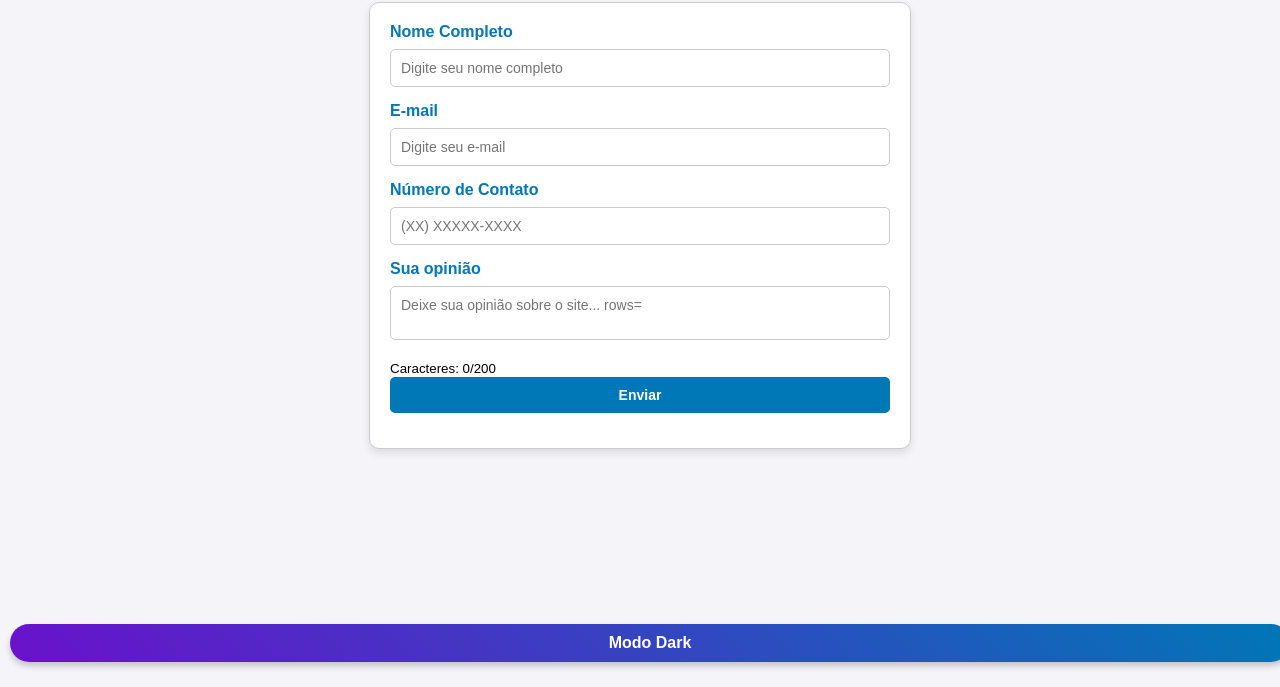
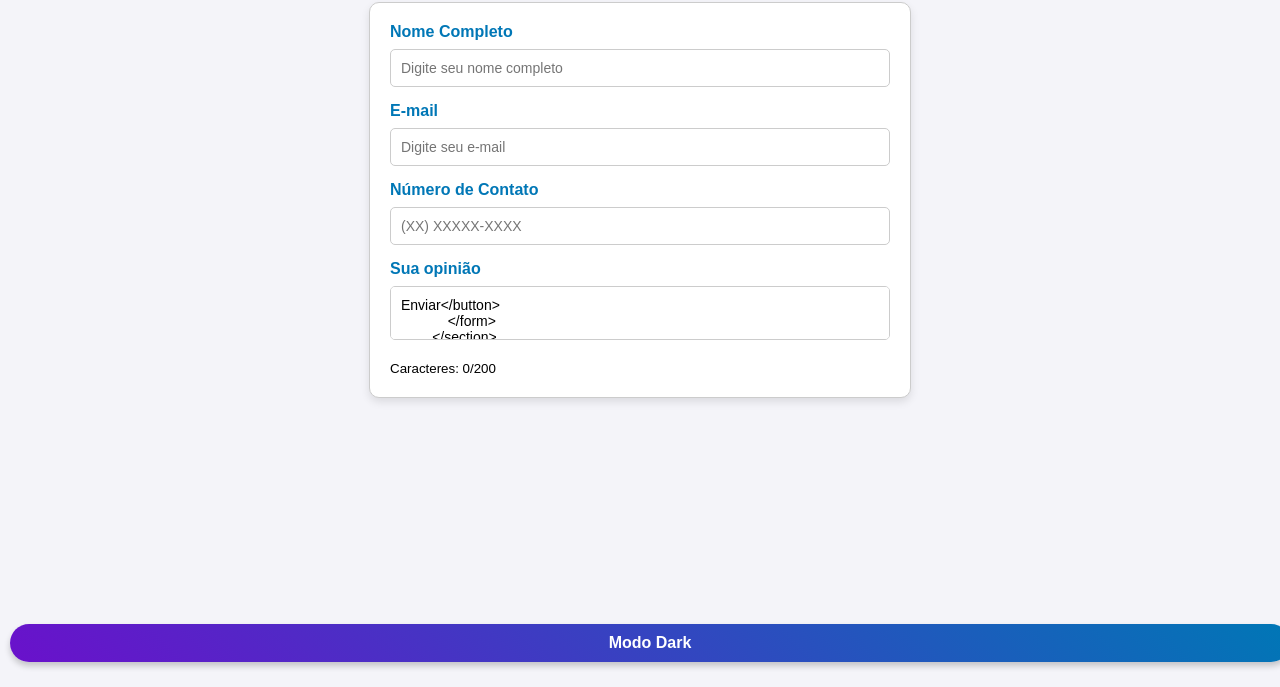
Before and after one commit to matheusamancio06/projeto-font-end, a plain HTML site: page cadastro.html in a window 1280 px wide. Shown: the part 113-800 px from the top of the page. Drawn offline with Linux system fonts and the light colour scheme.

Commit message:
cadastro.html

```diff
--- a/cadastro.html
+++ b/cadastro.html
@@ -32,7 +32,7 @@
                 <input type="tel" id="contact" name="contact" placeholder="(XX) XXXXX-XXXX" required>
 
                 <label for="message">Sua opinião</label>
-                <textarea id="message" name="message" placeholder="Deixe sua opinião sobre o site... rows="4" required></textarea>
+                <textarea id="message" name="message" placeholder="Deixe sua opinião sobre o site... required></textarea>
 
                 <button type="submit">Enviar</button>
             </form>
```
